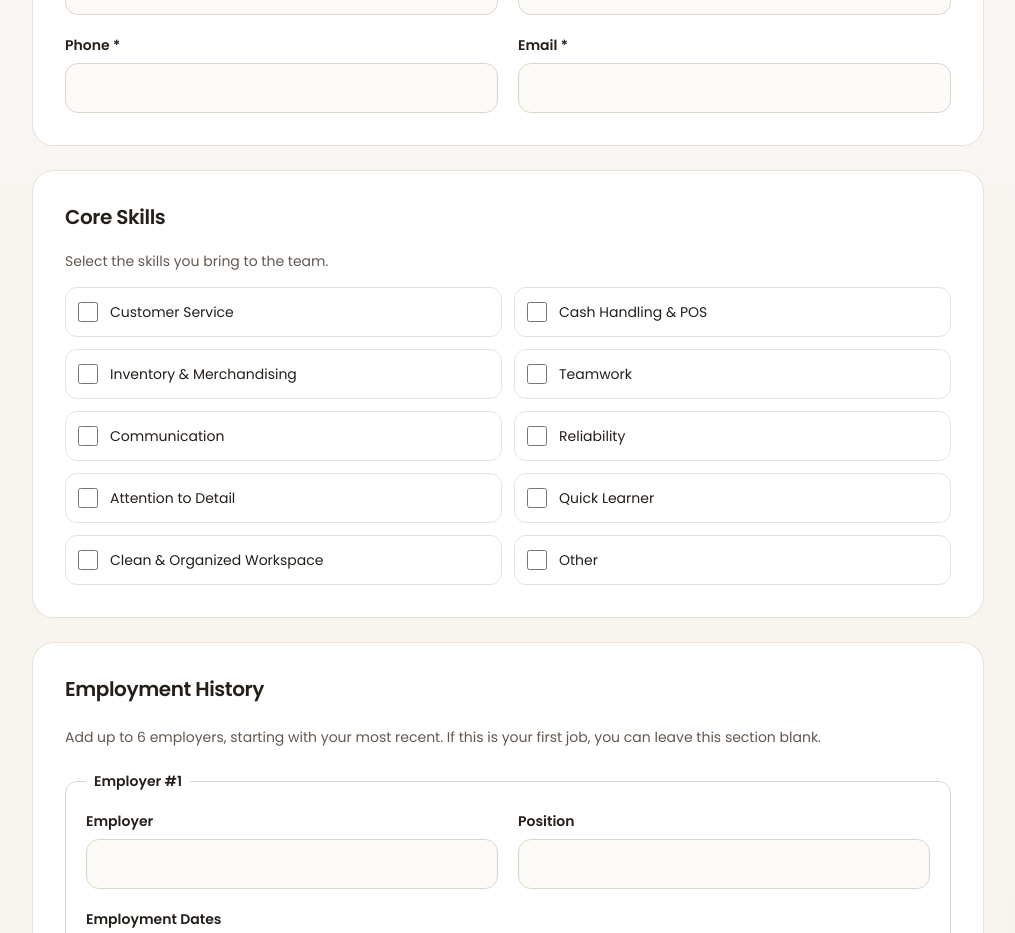
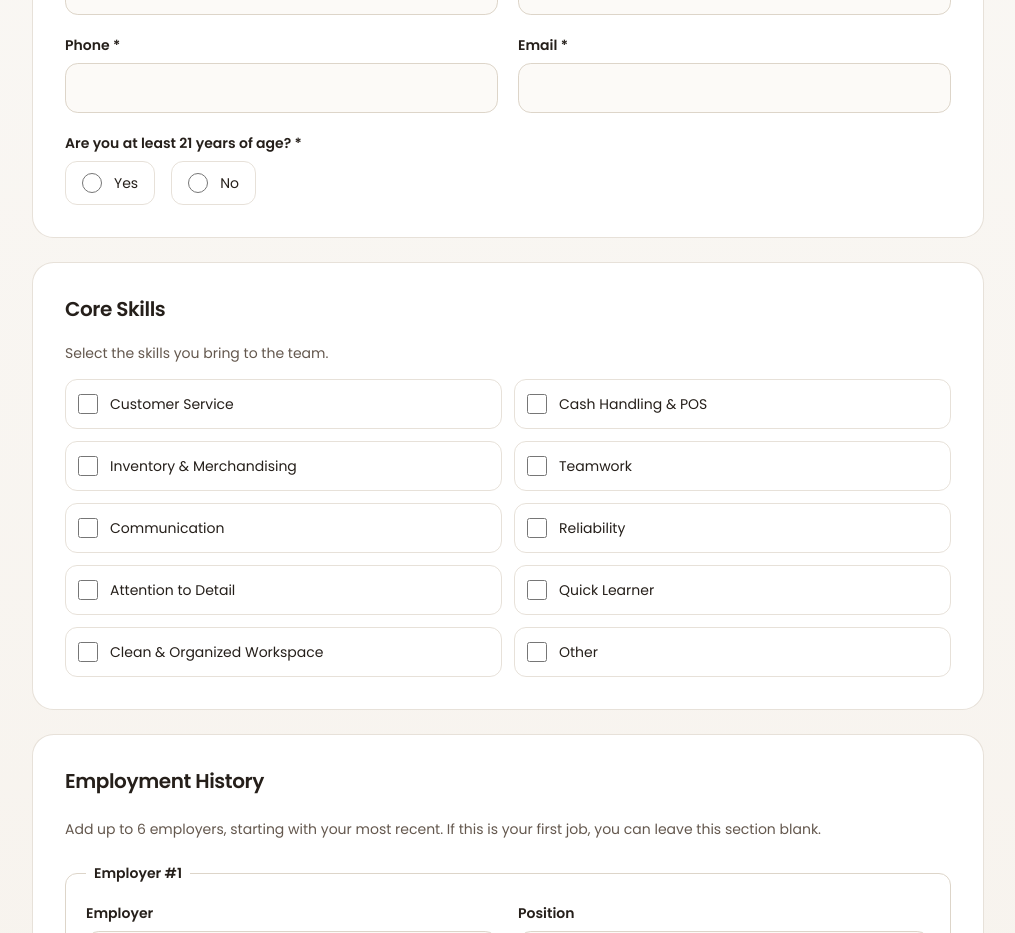
Before and after one commit to umermushtaq34/speedy-corner, a Next.js app: page /careers/cashier in a window 1280 px wide. Shown: the part 1160-2093 px from the top of the page, without its empty margins (132-1147 px from the left). Built offline with nearby package versions, Linux system fonts and the light colour scheme; no server answers.

Commit message:
feat: add age verification field to career application form

```diff
--- a/src/components/career-application-form.tsx
+++ b/src/components/career-application-form.tsx
@@ -104,6 +104,7 @@ export function CareerApplicationForm({ job }: { job: Job }) {
       address: get("address"),
       phone: get("phone"),
       email: get("email"),
+      isOver21: get("isOver21"),
       skills: form.getAll("skills").map(String),
       otherSkill: get("otherSkill"),
       employmentHistory: employers.map((_, index) => ({
@@ -286,6 +287,39 @@ export function CareerApplicationForm({ job }: { job: Job }) {
               required
               error={errors.email}
             />
+            <div className="min-w-0 sm:col-span-2">
+              <fieldset
+                aria-describedby={errors.isOver21 ? "isOver21-error" : undefined}
+              >
+                <legend className="mb-2 block text-sm font-semibold text-theme-ink">
+                  Are you at least 21 years of age?{" "}
+                  <span aria-hidden="true">*</span>
+                </legend>
+                <div className="flex gap-4">
+                  {["Yes", "No"].map((option, i) => (
+                    <label
+                      key={option}
+                      className="flex min-h-11 cursor-pointer items-center gap-3 rounded-xl border border-theme-line/70 px-4 text-sm text-theme-ink has-checked:border-theme-accent has-checked:bg-orange-50"
+                    >
+                      <input
+                        id={i === 0 ? "isOver21" : undefined}
+                        type="radio"
+                        name="isOver21"
+                        value={option}
+                        required
+                        className="h-5 w-5 accent-theme-accent"
+                      />
+                      {option}
+                    </label>
+                  ))}
+                </div>
+              </fieldset>
+              {errors.isOver21 && (
+                <p id="isOver21-error" className="mt-2 text-sm text-red-700">
+                  {errors.isOver21}
+                </p>
+              )}
+            </div>
           </div>
         </fieldset>
 
--- a/src/lib/brevo-email.ts
+++ b/src/lib/brevo-email.ts
@@ -170,6 +170,7 @@ ${table([
     "Email",
     `<a href="mailto:${esc(application.email)}" style="color:${BRAND_COLOR};">${esc(application.email)}</a>`,
   ),
+  row("At least 21 years of age", esc(application.isOver21)),
 ])}
 ${heading("Skills")}
 <p style="margin:0 0 24px;">${skills.length ? skills.map(esc).join(" · ") : "None selected."}</p>
@@ -194,6 +195,7 @@ ${references}
     `Address: ${application.address}`,
     `Phone: ${application.phone}`,
     `Email: ${application.email}`,
+    `At least 21 years of age: ${application.isOver21}`,
     `Skills: ${skills.join(", ") || "None"}`,
     "",
     "Employment history:",
--- a/src/lib/career-application.ts
+++ b/src/lib/career-application.ts
@@ -20,6 +20,7 @@ export type CareerApplication = {
   address: string;
   phone: string;
   email: string;
+  isOver21: "Yes" | "No";
   skills: string[];
   otherSkill: string;
   employmentHistory: Employment[];
@@ -74,7 +75,11 @@ export function validateApplication(
   if (email && !/^[^\s@]+@[^\s@]+\.[^\s@]+$/.test(email))
     errors.email = "Please enter a valid email address.";
 
-  const allowedSkills = [...job.skills, "Other"];
+  const isOver21 = value.isOver21;
+  if (isOver21 !== "Yes" && isOver21 !== "No")
+    errors.isOver21 = "Please select Yes or No.";
+
+  const allowedSkills =[...job.skills, "Other"];
   const skills = Array.isArray(value.skills) ? value.skills : [];
   if (
     !Array.isArray(value.skills) ||
@@ -173,6 +178,7 @@ export function validateApplication(
       address,
       phone,
       email,
+      isOver21: isOver21 as "Yes" | "No",
       skills: [...new Set(skills as string[])],
       otherSkill,
       employmentHistory,
```
